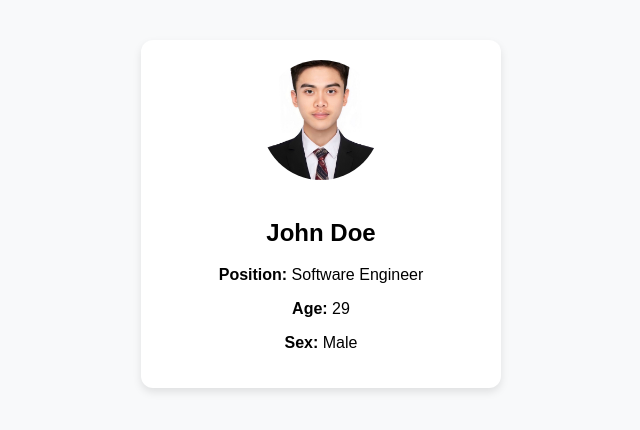
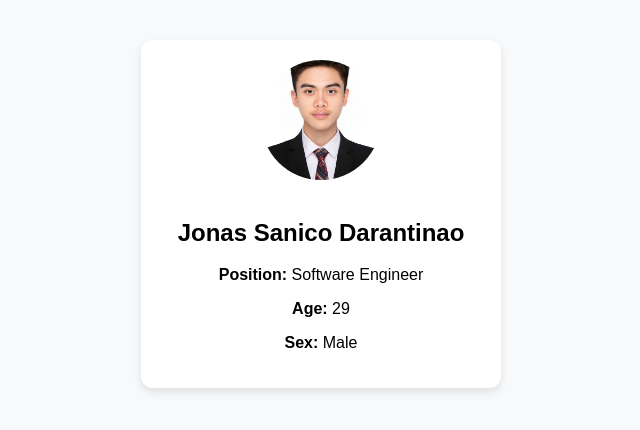
Before and after one commit to jez40215/https-USERNAME.github.io-REPO-lapitsolutions, a plain HTML site: page employees/darantinaojonas.html in a window 1280 px wide. Shown: the part 194-624 px from the top of the page, without its empty margins (319-959 px from the left). Drawn offline with Linux system fonts and the light colour scheme.

Commit message:
Update darantinaojonas.html

```diff
--- a/employees/darantinaojonas.html
+++ b/employees/darantinaojonas.html
@@ -33,7 +33,7 @@
   <div class="card">
     <!-- ✅ Now images are inside the /employees/images folder -->
     <img src="imagesEMP001.jpg" alt="Employee Photo">
-    <h2>John Doe</h2>
+    <h2>Jonas Sanico Darantinao</h2>
     <p><strong>Position:</strong> Software Engineer</p>
     <p><strong>Age:</strong> 29</p>
     <p><strong>Sex:</strong> Male</p>
```
